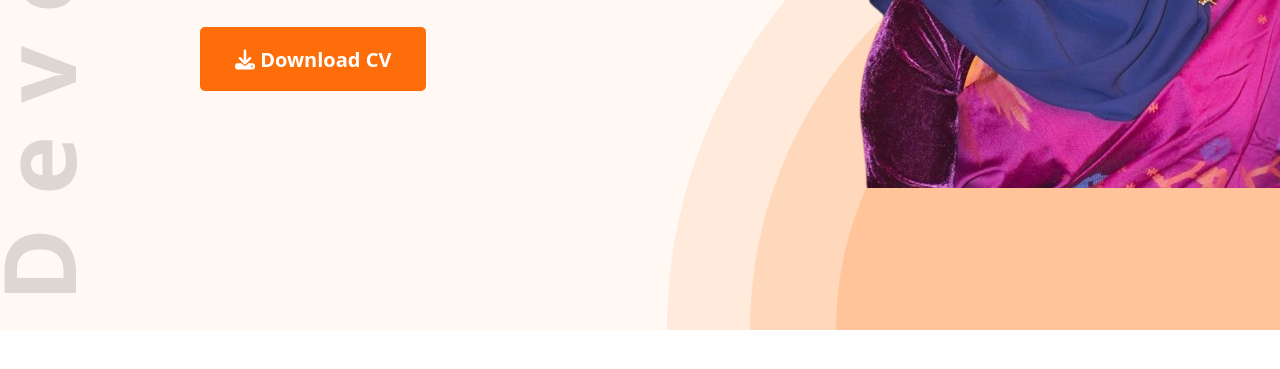
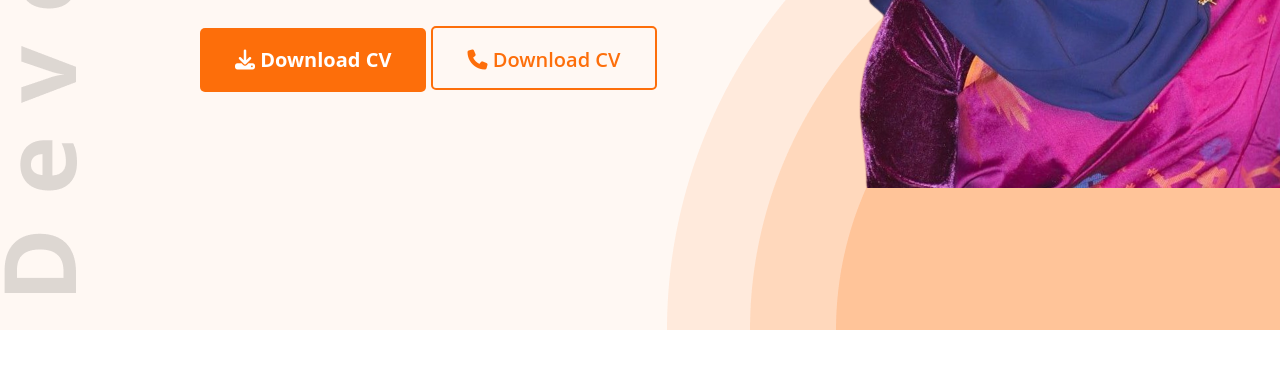
Before and after one commit to rabeya15dev/Developer-Portfolio, a plain HTML site: page index.html in a window 1280 px wide. Shown: the part 507-876 px from the top of the page. Drawn offline with Linux system fonts and the light colour scheme.

Commit message:
add icon

```diff
--- a/index.html
+++ b/index.html
@@ -33,6 +33,9 @@
           </p>
           <button class="btn-primary">
             <i class="fa-solid fa-download"></i> Download CV
+          </button>
+          <button class="btn-contact">
+            <i class="fa-solid fa-phone"></i> Download CV
           </button>
         </div>
         <img src="images/rabeyaaa.png" alt="" />
--- a/style.css
+++ b/style.css
@@ -14,6 +14,17 @@
   border: 0;
 }
 
+.btn-contact {
+  height: 64px;
+  background: #fff8f3;
+  border-style: solid;
+  border-color: #fd6e0a;
+  border-radius: 5px;
+  color: #fd6e0a;
+  font-weight: 600;
+  font-size: 20px;
+  padding: 18px 35px;
+}
 .header {
   width: 1500px;
   height: 837px;
```
